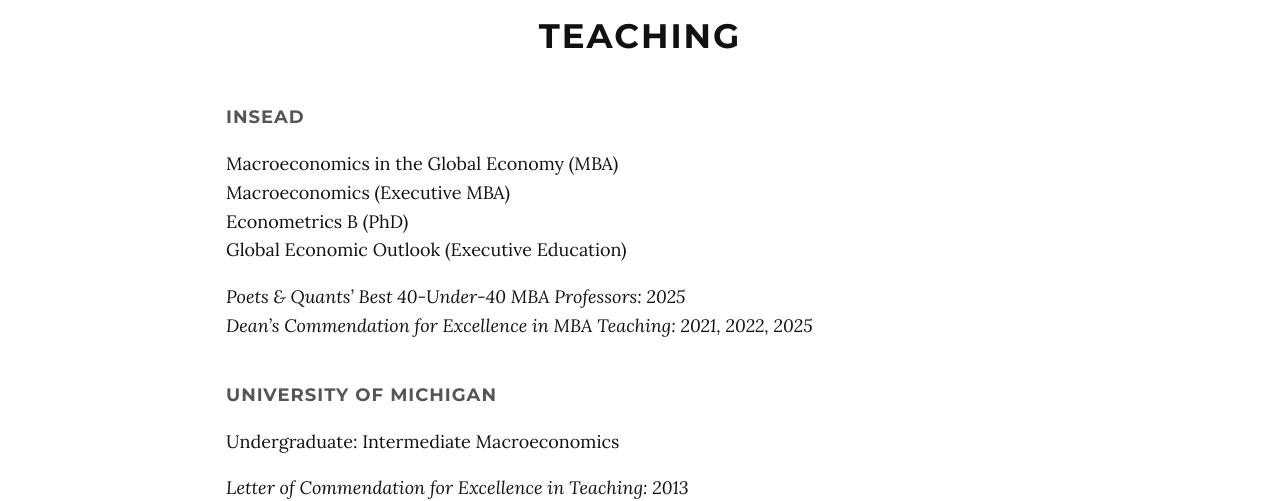
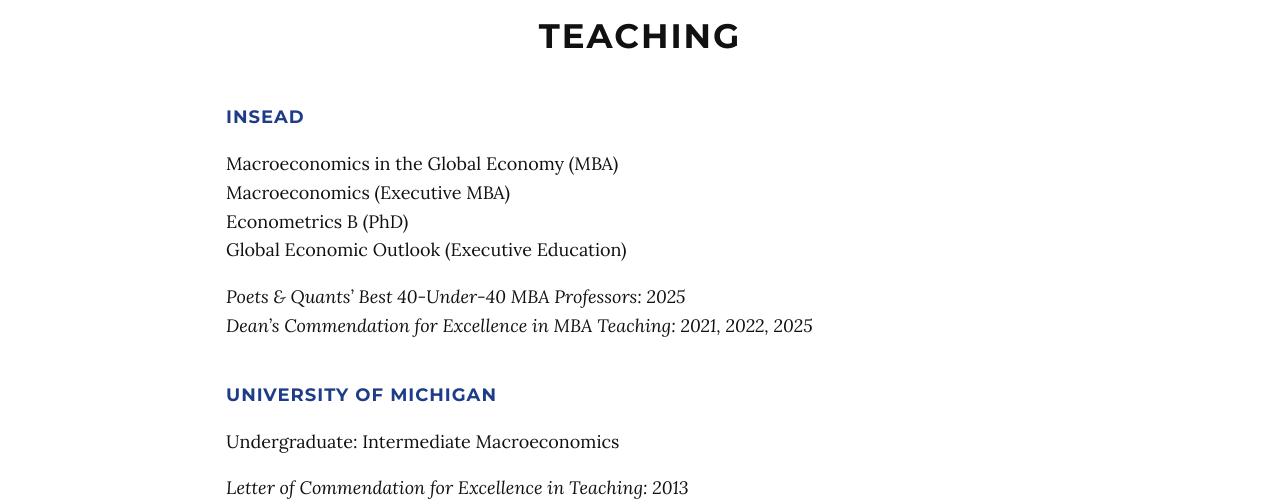
Before and after one commit to d-ruzic/d-ruzic.github.io, a Jekyll site: the page built from preview-blue-headings.md, in a window 1280 px wide and 1400 px high, scrolled down 2798 px. Shown: the part 321-822 px from the top of the window. Built offline with Jekyll 4.4.1, drawn with Linux system fonts in a browser that asks for light colours.

Commit message:
Trial: Teaching subheadings blue too
Co-Authored-By: Claude Opus 5.5 <noreply@anthropic.com>

```diff
--- a/assets/css/style.css
+++ b/assets/css/style.css
@@ -121,8 +121,8 @@ a:hover, a:focus { color: var(--accent-hover); }
 h2, h3 { font-family: var(--sans); text-transform: uppercase; font-weight: 700; }
 h2 { font-size: 34px; letter-spacing: 2px; text-align: center; margin: 0 0 32px; }
 h3 { font-size: 18px; letter-spacing: 1px; margin: 40px 0 16px; color: var(--muted); }
-/* Trial (preview-blue-headings): paper-list subheadings in the accent blue */
-.theme-blue-headings .paper-lists h3 { color: var(--accent); }
+/* Trial (preview-blue-headings): all subheadings (Research and Teaching) in the accent blue */
+.theme-blue-headings h3 { color: var(--accent); }
 ul.plain { list-style: none; padding: 0; }
 
 /* ---------- Papers ---------- */
```
